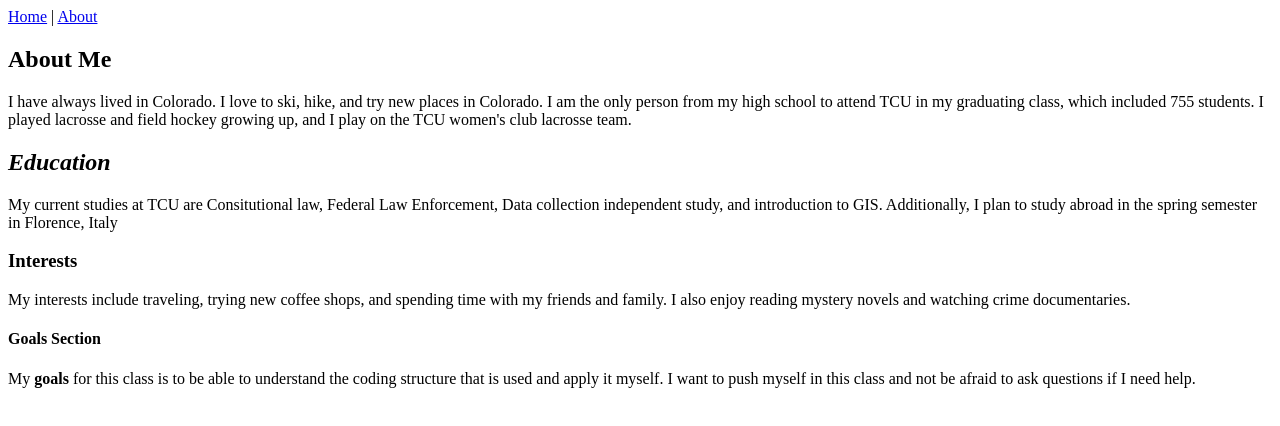
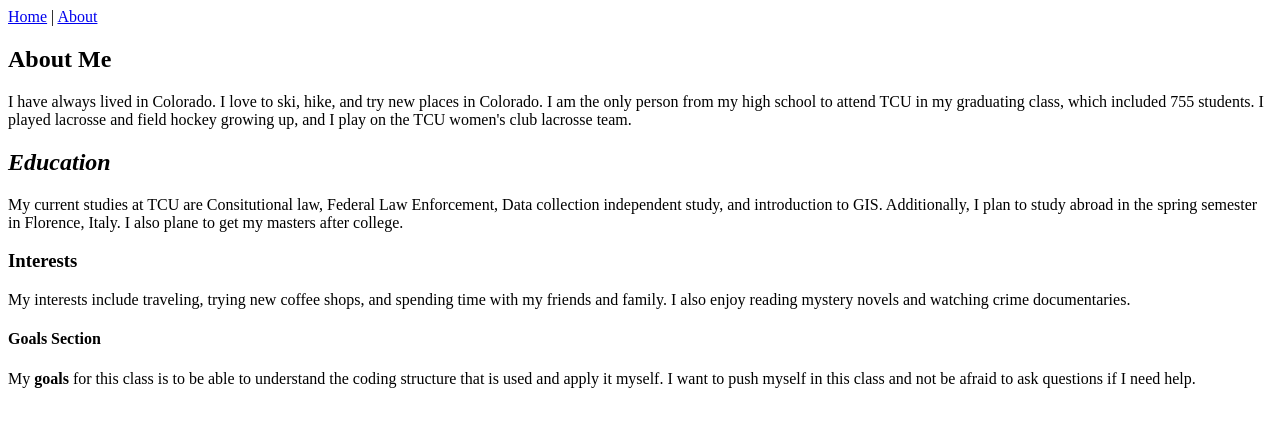
Before and after one commit to sstone1029/writ40363-portfolio, a plain HTML site: page about.html in a window 1280 px wide. Drawn offline with Linux system fonts and the light colour scheme.

Commit message:
Update about.html

```diff
--- a/about.html
+++ b/about.html
@@ -17,7 +17,7 @@
     </section>
     <section>
     <h2><em>Education</em></h2>
-    <p> My current studies at TCU are Consitutional law, Federal Law Enforcement, Data collection independent study, and introduction to GIS. Additionally, I plan to study abroad in the spring semester in Florence, Italy</p>
+    <p> My current studies at TCU are Consitutional law, Federal Law Enforcement, Data collection independent study, and introduction to GIS. Additionally, I plan to study abroad in the spring semester in Florence, Italy. I also plane to get my masters after college. </p>
     </section>
     <section>
     <h3>Interests</h3>
```
